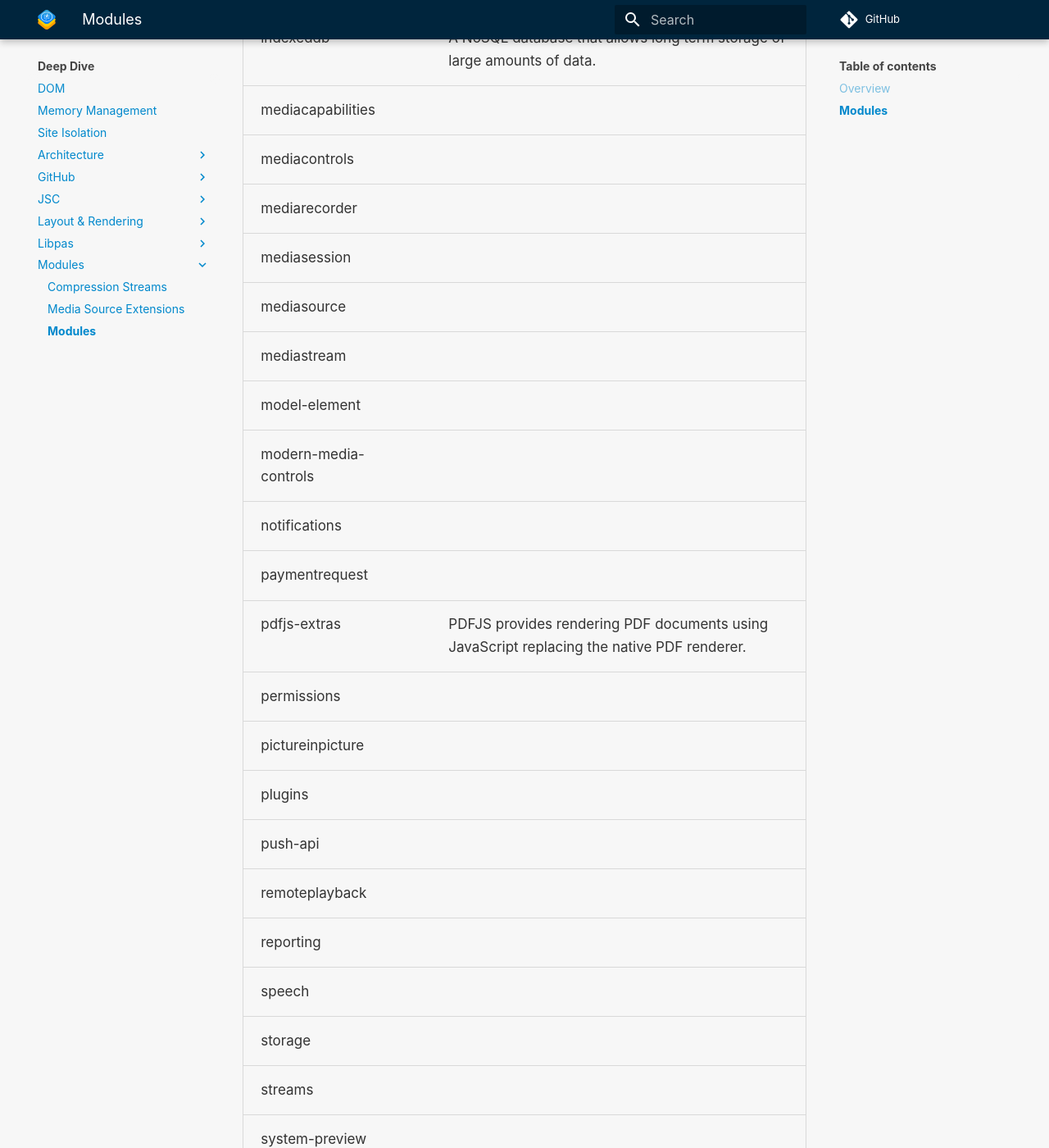
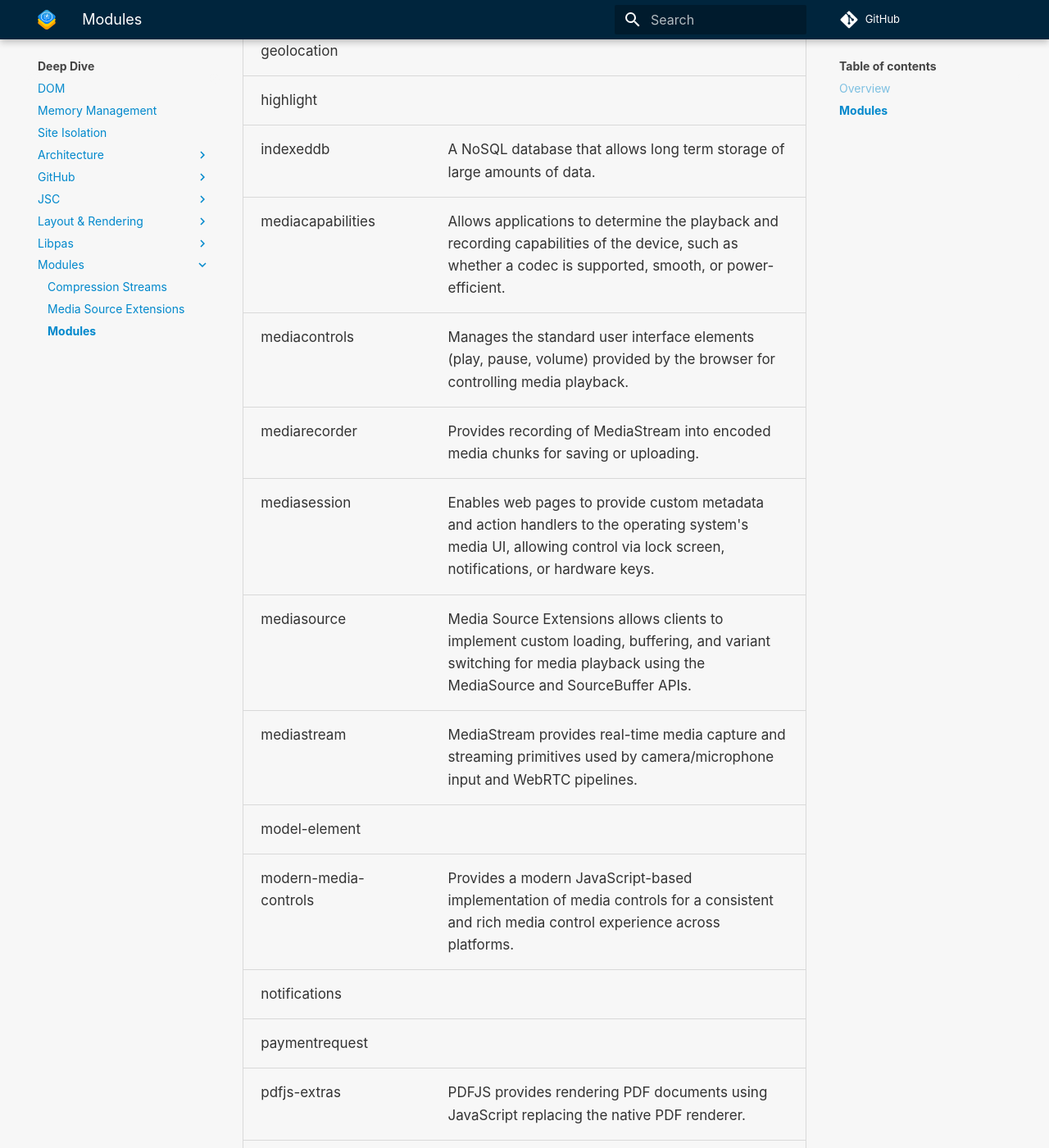
Before and after one commit to WebKit/Documentation, an MkDocs documentation site: the page built from docs/Deep Dive/Modules/Modules.md, in a window 1280 px wide and 1400 px high, scrolled down 1790 px. Shown: the whole window at 82% size. Built offline with MkDocs 1.6.1 and Material for MkDocs 9.7.7, drawn with Linux system fonts in a browser that asks for light colours; comment, search, counter and statistics services are not loaded; some of the changed text lies outside the part shown.

Commit message:
docs: Add media-related module descriptions

```diff
--- a/docs/Deep Dive/Modules/Modules.md
+++ b/docs/Deep Dive/Modules/Modules.md
@@ -13,7 +13,7 @@ The source code for the Modules can be found [here](https://github.com/WebKit/We
 
 | Module | Description |
 | ------ | ----------- |
-| airplay             | |
+| airplay | Allows wireless playback of audio and video content to AirPlay-enabled devices such as Apple TV or compatible speakers. |
 | applepay            | |
 | applepay-ams-ui     | |
 | applicationmanifest | |
@@ -24,7 +24,7 @@ The source code for the Modules can be found [here](https://github.com/WebKit/We
 | contact-picker      | |
 | cookie-consent      | |
 | credentialmanagement| |
-| encryptedmedia      | |
+| encryptedmedia | Encrypted Media Extensions (EME) provides an API that enables web applications to interact with content protection systems to allow playback of encrypted media. |
 | entriesapi          | |
 | fetch               | |
 | filesystemaccess      | |
@@ -32,31 +32,31 @@ The source code for the Modules can be found [here](https://github.com/WebKit/We
 | geolocation           | |
 | highlight             | |
 | indexeddb             | A NoSQL database that allows long term storage of large amounts of data. |
-| mediacapabilities     | |
-| mediacontrols         | |
-| mediarecorder         | |
-| mediasession          | |
-| mediasource           | |
-| mediastream           | |
+| mediacapabilities | Allows applications to determine the playback and recording capabilities of the device, such as whether a codec is supported, smooth, or power-efficient. |
+| mediacontrols | Manages the standard user interface elements (play, pause, volume) provided by the browser for controlling media playback. |
+| mediarecorder | Provides recording of MediaStream into encoded media chunks for saving or uploading. |
+| mediasession | Enables web pages to provide custom metadata and action handlers to the operating system's media UI, allowing control via lock screen, notifications, or hardware keys. |
+| mediasource | Media Source Extensions allows clients to implement custom loading, buffering, and variant switching for media playback using the MediaSource and SourceBuffer APIs. |
+| mediastream | MediaStream provides real-time media capture and streaming primitives used by camera/microphone input and WebRTC pipelines. |
 | model-element         | |
-| modern-media-controls | |
+| modern-media-controls | Provides a modern JavaScript-based implementation of media controls for a consistent and rich media control experience across platforms. |
 | notifications     | |
 | paymentrequest    | |
 | pdfjs-extras      | PDFJS provides rendering PDF documents using JavaScript replacing the native PDF renderer. |
 | permissions       | |
-| pictureinpicture | |
+| pictureinpicture | Allows websites to create a floating video window so that users can continue consuming media while interacting with other content or applications. |
 | plugins | |
 | push-api | |
-| remoteplayback | |
+| remoteplayback | Provides mechanisms to control the playback of media on remote devices, such as smart TVs or wireless displays. |
 | reporting | |
 | speech | |
 | storage | |
-| streams | |
+| streams | Provides a set of primitives for creating, composing, and consuming streams of arbitrary data (binary or text). |
 | system-preview | |
 | web-locks | |
-| webaudio | |
+| webaudio | Provides a high-level JavaScript API for processing and synthesizing audio in web applications. |
 | webauthn | |
-| webcodecs | |
+| webcodecs | Provides low-level access to individual video frames and audio chunks for efficient encoding and decoding of media. |
 | webdatabase | |
 | webdriver | |
 | websockets | |
```
